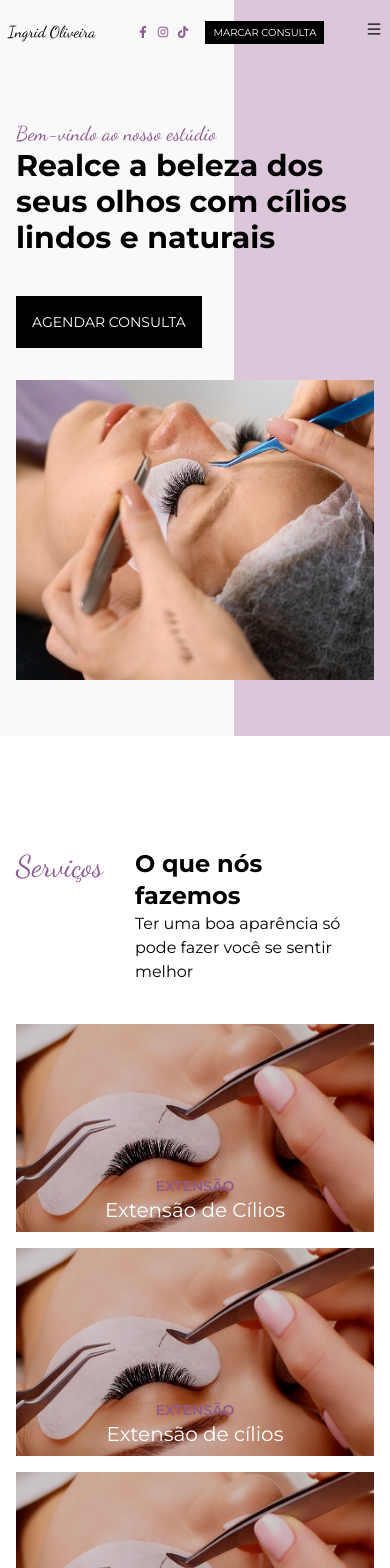
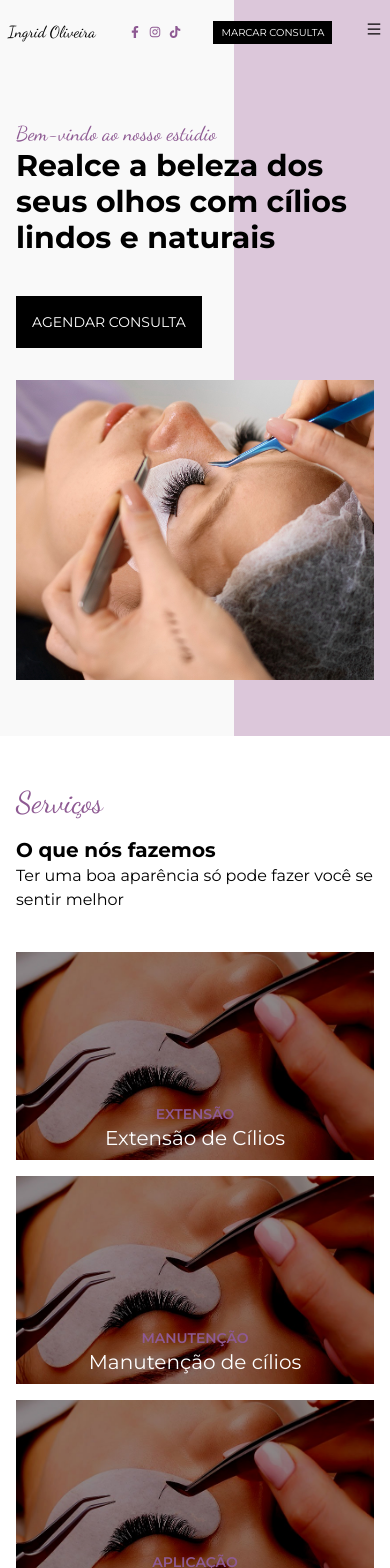
Before and after one commit to delanoquirino/ingrid-oliveira, a Next.js app: page / in a window 390 px wide. Shown: the top 1568 px of the page. Built offline with nearby package versions, Linux system fonts and the light colour scheme.

Commit message:
feat: responsive mobile

```diff
--- a/src/components/Header.tsx
+++ b/src/components/Header.tsx
@@ -16,7 +16,7 @@ export const Header = (props: Props) => {
       <div className="max-w-6xl mx-auto h-16 py-4 px-2 " >
         <div className="flex w-full h-full justify-between items-center gap-2">
           <div className={` ${dancing.className} `}>Ingrid Oliveira</div>
-          <div className="flex items-center gap-4 md:order-last">
+          <div className="flex items-center gap-8 md:order-last">
             <SocialMedial />
             <button className=" bg-black hover:bg-primary text-white transition duration-300 ease-in-out text-[10px] md:text-xs uppercase py-1 px-2 md:py-2 md:px-4">
               Marcar Consulta
--- a/src/components/NavBar.tsx
+++ b/src/components/NavBar.tsx
@@ -34,7 +34,7 @@ export const NavBar = (props: Props) => {
         </li>
       </ul>
       {showMenu && (
-        <ul className="fixed gap-4 inset-x-0 top-24 mx-4 py-2 flex flex-col items-center rounded-xl border-[2px]  border-primary md:hidden">
+        <ul className="fixed bg-white z-100 gap-4 inset-x-0 top-24 mx-4 py-2 flex flex-col items-center rounded-xl border-[2px]  border-primary md:hidden">
           <li className="hover:text-primary cursor-pointer transition duration-300 ease-in-out">
             Serviços
           </li>
--- a/src/components/SectionServices.tsx
+++ b/src/components/SectionServices.tsx
@@ -9,15 +9,15 @@ type Props = {};
 
 export const SectionServices = (props: Props) => {
   return (
-    <div className="max-w-6xl py-28 mx-auto p-4">
-      <div className="flex gap-8">
+    <div className="max-w-6xl py-12 md:py-28 mx-auto p-4">
+      <div className="flex flex-col md:flex-row md:gap-24 gap-4 ">
         <h2
-          className={` ${dancing.className} text-3xl sm:text-7xl text-primary flex-1`}
+          className={` ${dancing.className} text-3xl sm:text-7xl text-primary`}
         >
           Serviços
         </h2>
-        <div>
-          <h3 className="text-2xl sm:text-4xl font-bold">O que nós fazemos</h3>
+        <div className="flex-1">
+          <h3 className="text-xl sm:text-4xl font-bold">O que nós fazemos</h3>
           <p className="text-base sm:text-lg">
             Ter uma boa aparência só pode fazer você se sentir melhor
           </p>
--- a/src/utils/services.ts
+++ b/src/utils/services.ts
@@ -4,22 +4,22 @@ const services = [
       tag: "extensão",
       title:
         "Extensão de Cílios",
-      imageSrc: "/img/card1.png",
+      imageSrc: "/img/card1.jpg",
 
     },
     {
 
-        tag: "extensão",
+        tag: "manutenção",
         title:
-          "Extensão de cílios",
+          "Manutenção de cílios",
         imageSrc: "/img/card1.jpg",
 
       },
     {
 
-        tag: "extensão",
+        tag: "aplicação",
         title:
-          "Extensão de cílios",
+          "Cílios 3D/6D",
         imageSrc: "/img/card1.jpg",
 
       },
--- a/tailwind.config.ts
+++ b/tailwind.config.ts
@@ -15,11 +15,11 @@ const config: Config = {
       },
       colors: {
         primary: '#8E5A93',
-        // ...
+
       },
       screens: {
         'xs': '540px',
-        // => @media (min-width: 640px) { ... }
+
         }
     },
   },
```
Also changed, not shown: public/img/card1.jpg, public/img/card1.png (deleted).
